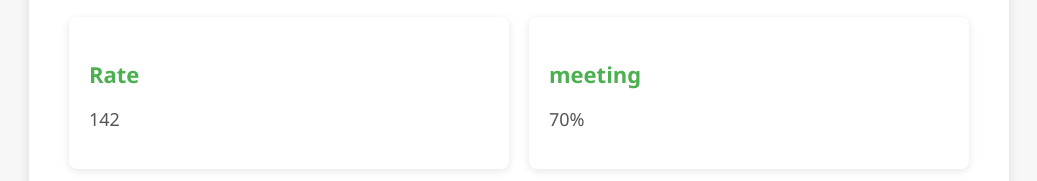
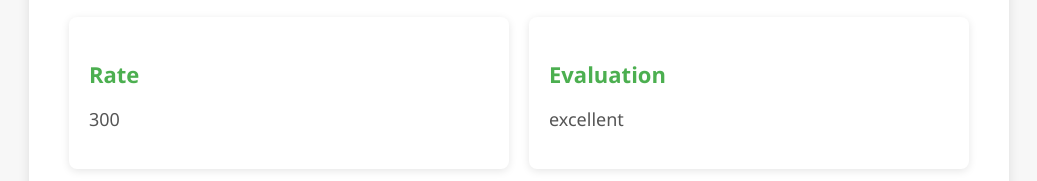
Before and after one commit to khalid-it-ctrl/allam, a plain HTML site: page index.html in a window 1280 px wide. Shown: the part 241-422 px from the top of the page, without its empty margins (121-1158 px from the left). Drawn offline with Linux system fonts and the light colour scheme.

Commit message:
Update index.html

```diff
--- a/index.html
+++ b/index.html
@@ -84,11 +84,11 @@ phone📞: 01008576129
     <div class="info-container">
         <div class="info-box">
             <h3>Rate </h3>
-            <p>142</p>
+            <p>300</p>
         </div>
         <div class="info-box">
-            <h3>meeting</h3>
-            <p>70%</p>
+            <h3>Evaluation</h3>
+            <p>excellent</p>
         </div>
     </div>
 </div>
```
